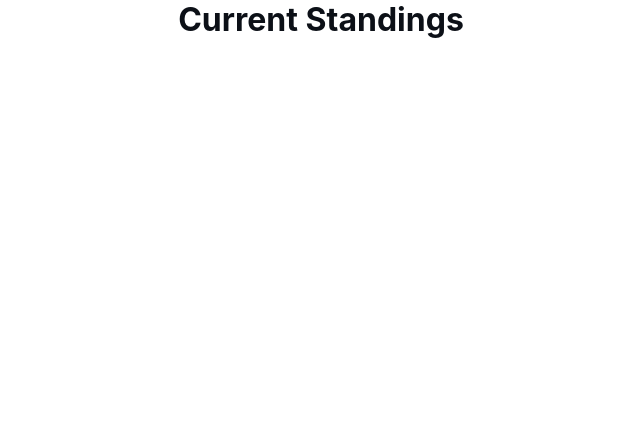
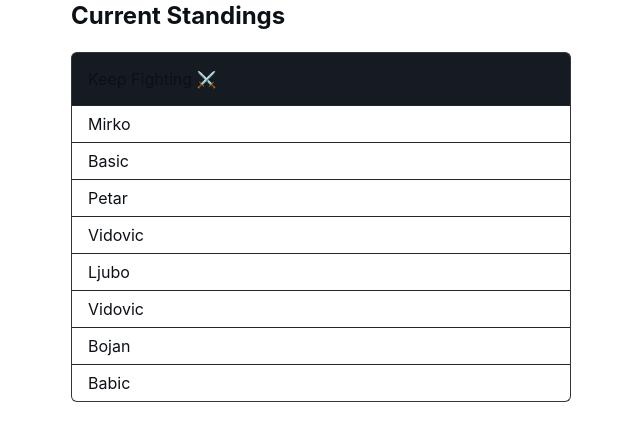
Before and after one commit to b8zeek/bet022, a React (Vite) app: page /standings in a window 1280 px wide. Shown: the top 440 px of the page, without its empty margins (319-959 px from the left). Built offline with nearby package versions, Linux system fonts and the light colour scheme.

Commit message:
Started working on table.

```diff
--- /dev/null
+++ b/src/components/Heading.tsx
@@ -0,0 +1,13 @@
+import styled from 'styled-components'
+
+type HeadingProps = {
+  marginBottom?: string
+}
+
+export const Heading = styled.h1<HeadingProps>`
+  width: 100%;
+  line-height: 32px;
+  font-size: 24px;
+
+  ${({ marginBottom }) => marginBottom && `margin-bottom: ${marginBottom};`}
+`
--- /dev/null
+++ b/src/components/index.ts
@@ -0,0 +1 @@
+export * from './Heading'
--- a/src/pages/StandingsPage.tsx
+++ b/src/pages/StandingsPage.tsx
@@ -1,18 +1,48 @@
 import styled from 'styled-components'
+
+import { Heading } from '../components'
 
 function StandingsPage() {
   return (
     <Container>
-      <Heading>Current Standings</Heading>
+      <Heading marginBottom='20px'>Current Standings</Heading>
+      <FilesHeader>Keep Fighting ⚔️</FilesHeader>
+      <FilesBody>
+        <Item>Mirko</Item>
+        <Item>Basic</Item>
+        <Item>Petar</Item>
+        <Item>Vidovic</Item>
+        <Item>Ljubo</Item>
+        <Item>Vidovic</Item>
+        <Item>Bojan</Item>
+        <Item>Babic</Item>
+      </FilesBody>
     </Container>
   )
 }
 
 const Container = styled.div``
 
-const Heading = styled.h1`
-  width: 100%;
-  text-align: center;
+const FilesHeader = styled.div`
+  padding: 16px;
+  border: 1px solid #30363d;
+  border-bottom: none;
+  border-radius: 6px 6px 0 0;
+  background-color: #161b22;
+`
+
+const FilesBody = styled.div`
+  border: 1px solid #30363d;
+  border-top: none;
+  border-radius: 0 0 6px 6px;
+`
+
+const Item = styled.div`
+  display: flex;
+  justify-content: flex-start;
+  align-items: center;
+  padding: 8px 16px;
+  border-top: 1px solid #21262d;
 `
 
 export default StandingsPage
```
